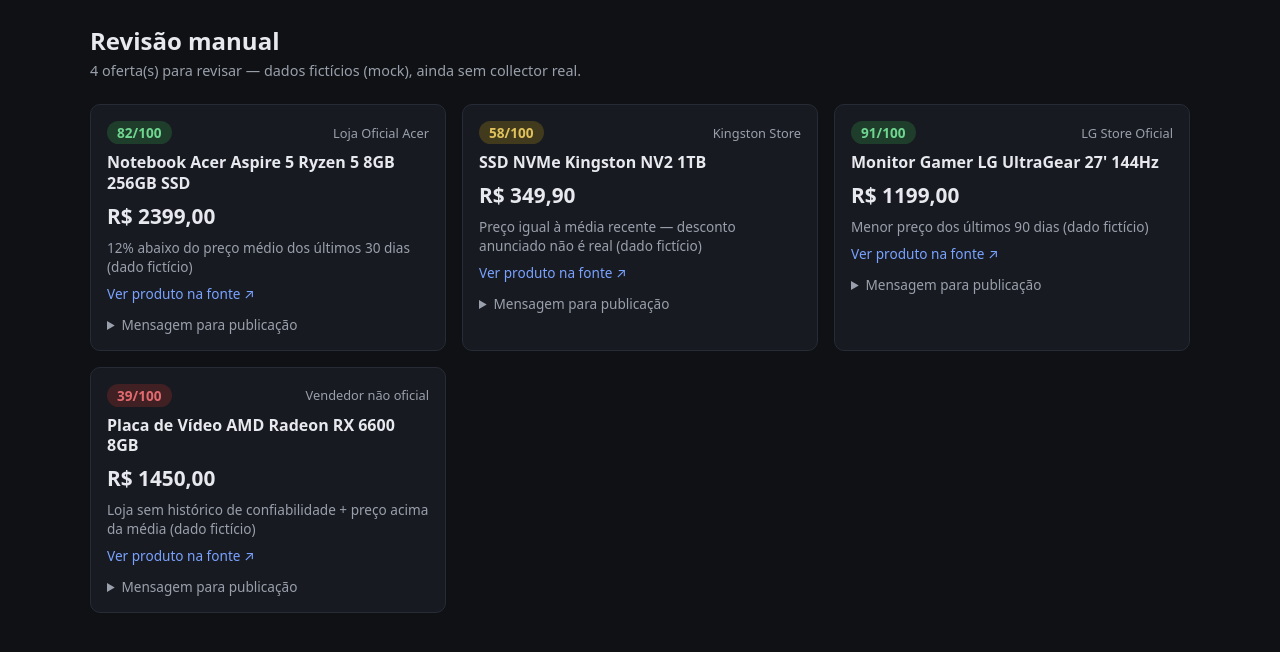
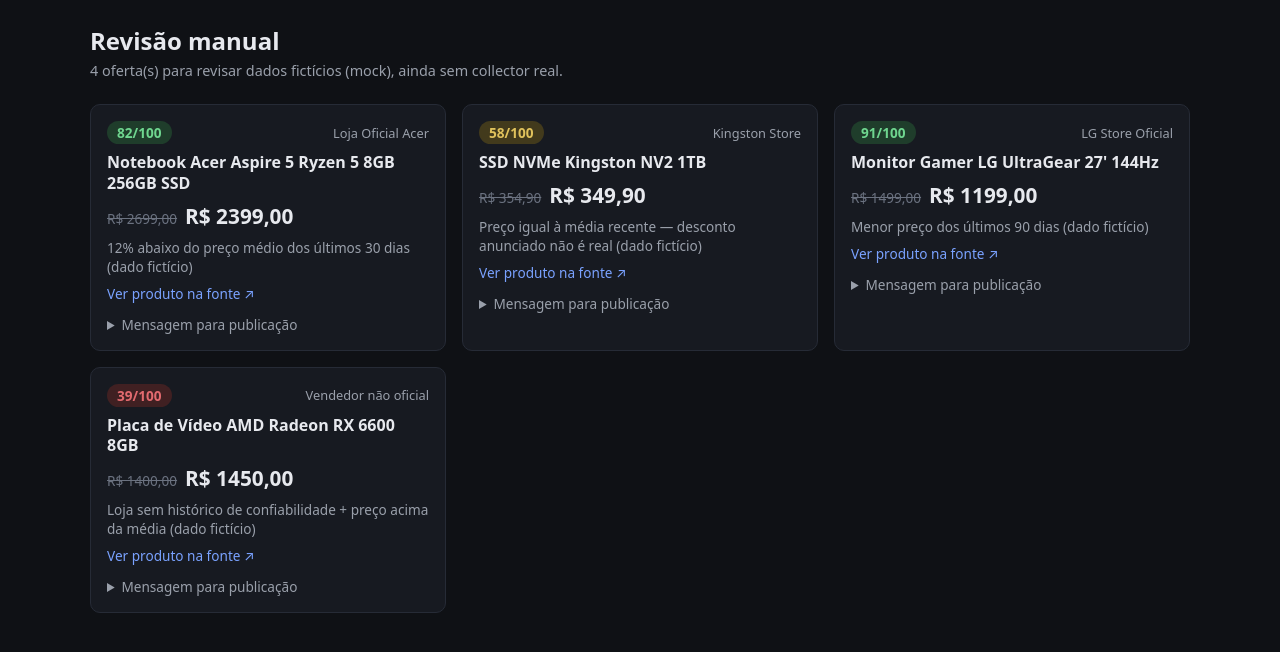
Before and after one commit to gabriell-mendes/PromofyRadar, a FastAPI app: page / in a window 1280 px wide. Shown: the top 652 px of the page. Run offline with FastAPI, Linux system fonts and the light colour scheme.

Commit message:
Refactor pricing display in review template and update message generation logic

```diff
--- a/app/main.py
+++ b/app/main.py
@@ -45,12 +45,18 @@ def review(request: Request):
             "score": item.score,
             "reason": item.reason,
             "score_class": score_class(item.score),
-            "price_formatted": format_price(item.product.price),
+            "price_current": format_price(item.product.price),
+            "price_original": format_price(item.original_price),
             "message": generate_message(item),
         }
         for item in MOCK_REVIEW_ITEMS
     ]
+    # A partir do Starlette 1.x, "request" é o primeiro argumento
+    # posicional do TemplateResponse — não fica mais dentro do dict de
+    # contexto (a assinatura antiga, TemplateResponse(nome, {"request": ...}),
+    # foi removida).
     return templates.TemplateResponse(
+        request,
         "review.html",
-        {"request": request, "items": items},
+        {"items": items},
     )
--- a/app/mock_data.py
+++ b/app/mock_data.py
@@ -17,8 +17,15 @@ from .models import Product
 @dataclass
 class ReviewItem:
     product: Product
-    score: int      # 0-100, versão simplificada do Deal Score (fictício aqui)
-    reason: str       # explicação curta e legível do motivo do score
+    score: int              # 0-100, versão simplificada do Deal Score (fictício aqui)
+    reason: str              # explicação curta e legível do motivo do score
+    original_price: Decimal   # preço de referência ("de"), pra comparar com product.price ("por")
+
+    # score e reason ficam só na dashboard (uso interno) — não entram na
+    # mensagem de publicação. original_price entra na mensagem, como
+    # comparação "de X por Y", mas sem citar de onde veio o número (ainda é
+    # fictício; quando existir histórico de preços real, isso vira o menor
+    # preço recente ou o preço médio, não um valor arbitrário).
 
 
 MOCK_REVIEW_ITEMS = [
@@ -34,6 +41,7 @@ MOCK_REVIEW_ITEMS = [
         ),
         score=82,
         reason="12% abaixo do preço médio dos últimos 30 dias (dado fictício)",
+        original_price=Decimal("2699.00"),
     ),
     ReviewItem(
         product=Product(
@@ -47,6 +55,7 @@ MOCK_REVIEW_ITEMS = [
         ),
         score=58,
         reason="Preço igual à média recente — desconto anunciado não é real (dado fictício)",
+        original_price=Decimal("354.90"),
     ),
     ReviewItem(
         product=Product(
@@ -60,6 +69,7 @@ MOCK_REVIEW_ITEMS = [
         ),
         score=91,
         reason="Menor preço dos últimos 90 dias (dado fictício)",
+        original_price=Decimal("1499.00"),
     ),
     ReviewItem(
         product=Product(
@@ -73,5 +83,8 @@ MOCK_REVIEW_ITEMS = [
         ),
         score=39,
         reason="Loja sem histórico de confiabilidade + preço acima da média (dado fictício)",
+        # Preço ATUAL maior que o "de" — mostra por que o score é baixo:
+        # o preço subiu em vez de baixar, mesmo que a loja anuncie desconto.
+        original_price=Decimal("1400.00"),
     ),
 ]
--- a/static/style.css
+++ b/static/style.css
@@ -71,9 +71,21 @@ h1 {
 }
 
 .price {
+    margin: 0;
+    display: flex;
+    align-items: baseline;
+    gap: 8px;
+}
+
+.price-old {
+    font-size: 0.85rem;
+    color: #6b7280;
+    text-decoration: line-through;
+}
+
+.price-new {
     font-size: 1.3rem;
     font-weight: 700;
-    margin: 0;
 }
 
 .reason {
--- a/templates/review.html
+++ b/templates/review.html
@@ -9,7 +9,7 @@
     <header>
         <h1>Revisão manual</h1>
         <p class="subtitle">
-            {{ items|length }} oferta(s) para revisar — dados fictícios (mock), ainda sem collector real.
+            {{ items|length }} oferta(s) para revisar dados fictícios (mock), ainda sem collector real.
         </p>
     </header>
 
@@ -22,7 +22,10 @@
             </div>
 
             <h2 class="title">{{ item.product.title }}</h2>
-            <p class="price">{{ item.price_formatted }}</p>
+            <p class="price">
+                <span class="price-old">{{ item.price_original }}</span>
+                <span class="price-new">{{ item.price_current }}</span>
+            </p>
             <p class="reason">{{ item.reason }}</p>
 
             <a class="link" href="{{ item.product.url }}" target="_blank" rel="noopener">
```
Also changed, not shown: app/message.py (+6 -2 lines).
